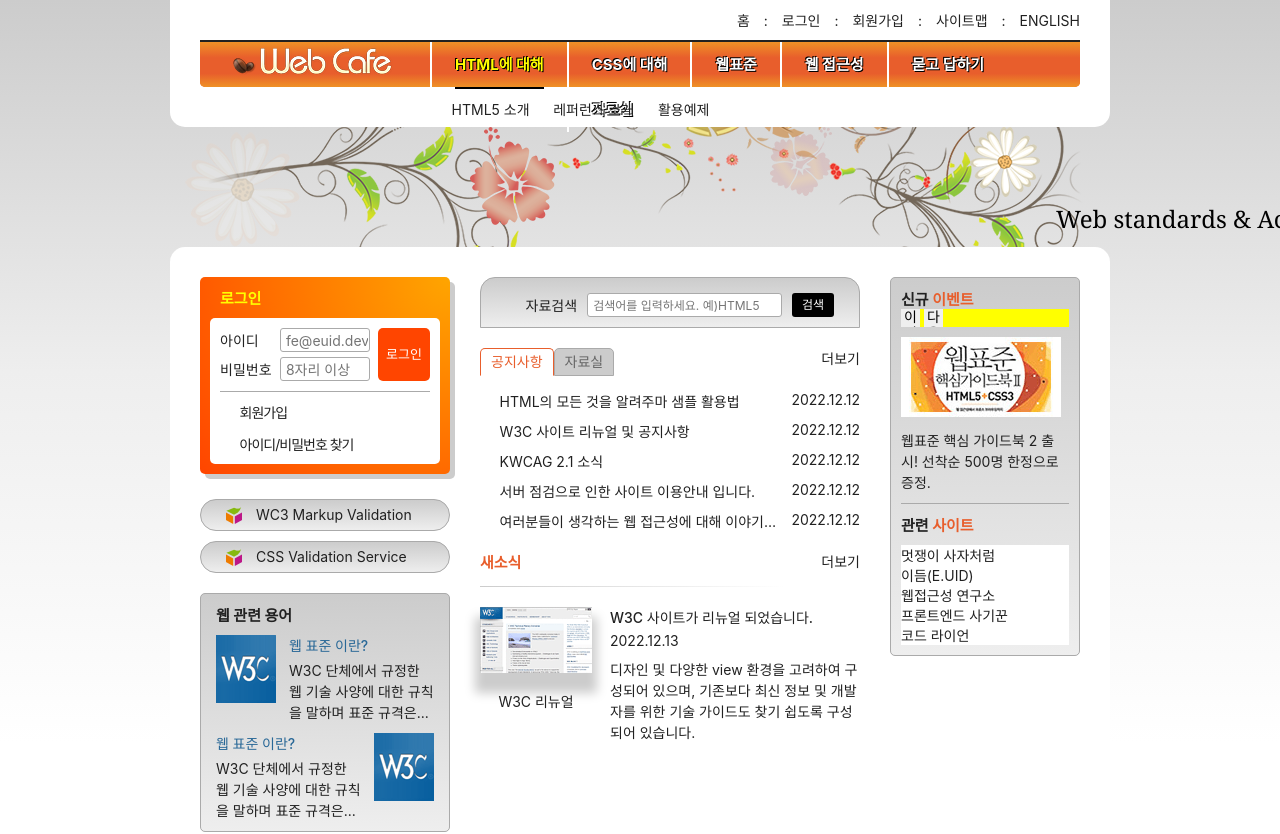
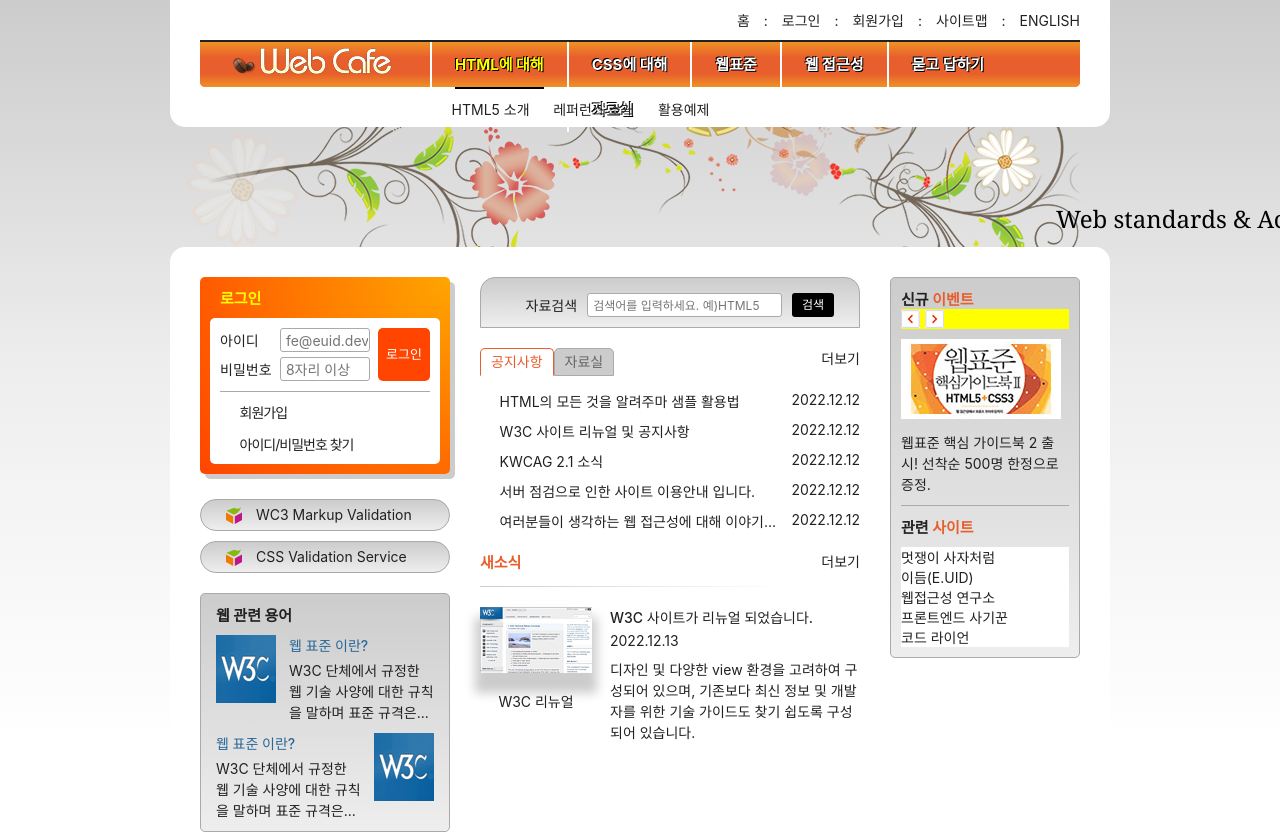
Before and after one commit to rlaeksl/HTML5, a plain HTML site: page index.html in a window 1280 px wide. Shown: the top 834 px of the page. Drawn offline with Linux system fonts and the light colour scheme; some icons are missing; a web font is replaced by a local one.

Commit message:
IR 기법

```diff
--- a/styles/style.css
+++ b/styles/style.css
@@ -647,22 +647,36 @@
 /* 신규 이벤트 및 관련 사이트 */
 .event{
   border-bottom: 1px solid #aaa;
+  position: relative;
 }
 
 .event-button-wrapper{
   background-color: yellow;
-  height: 18px;
+  height: 20px;
   overflow: hidden;
+  display: flex;
+  flex-flow: row nowrap;
+  align-items: center;
+  gap: 5px;
 }
 
 /* IR 기법 -> Image Replacement */
 .event-button{
   width: 19px;
-  height: 100%;
+  height: 18%;
   border: 0;
-  padding: 0;
-  background: ;
+  padding: 18px 0 0 0;
+  background: #fff url(./images/back_forward.png) no-repeat;
 }
+
+.event-button-next{
+  background-position: -36px 0;
+}
+
+.event-button:focus{
+  outline-offset: -2px;
+}
+
 
 .event-thumbnail, .event-brief{
   margin: 10px 0;
```
